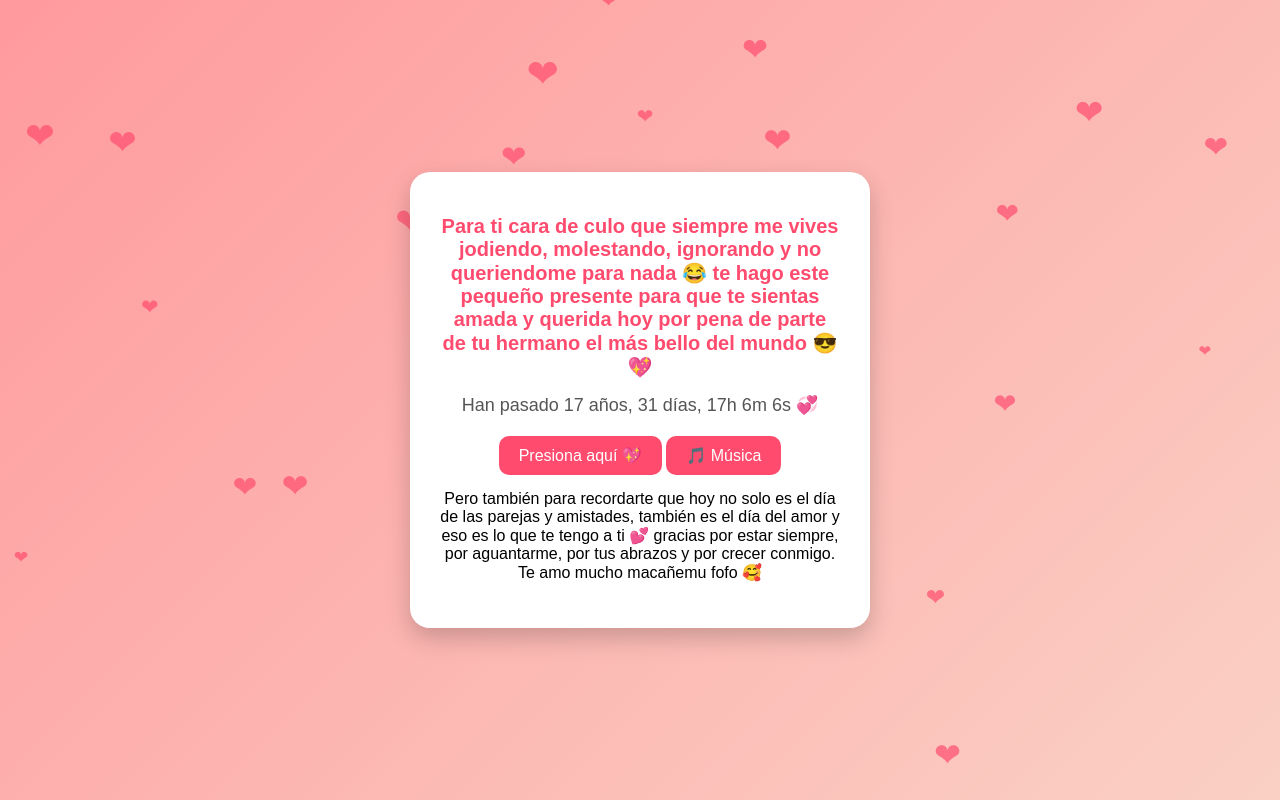
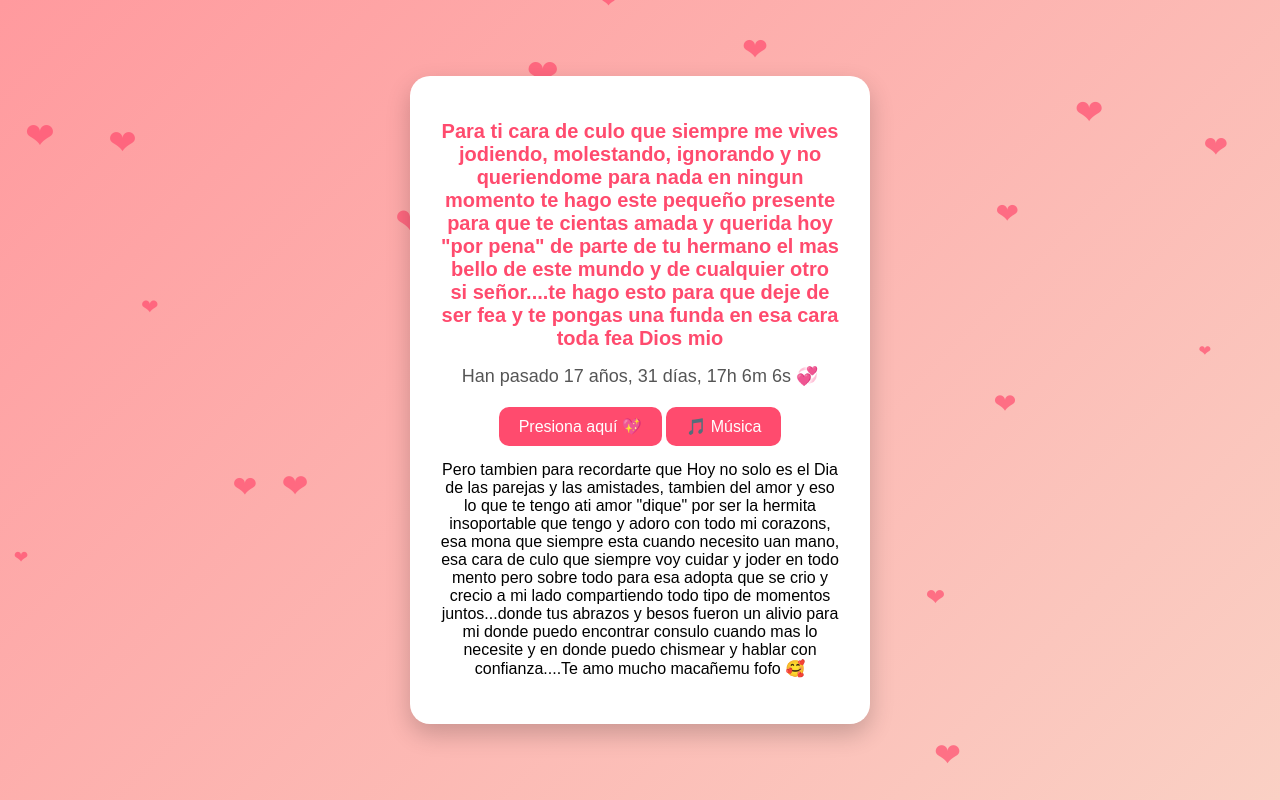
Before and after one commit to jeffri-hub/Cara-de-culito, a plain HTML site: page index.html in a window 1280 px wide. Both pictures are taken after a click on the button "Presiona aquí 💖". Drawn offline with Linux system fonts and the light colour scheme.

Commit message:
Update index.html

```diff
--- a/index.html
+++ b/index.html
@@ -93,8 +93,7 @@ for(let i=0;i<25;i++){
 
 <div class="card">
     <h1>
-    Para ti cara de culo que siempre me vives jodiendo, molestando, ignorando y no queriendome para nada 😂
-    te hago este pequeño presente para que te sientas amada y querida hoy por pena de parte de tu hermano el más bello del mundo 😎💖
+     Para ti cara de culo que siempre me vives jodiendo, molestando, ignorando y no queriendome para nada en ningun momento te hago este pequeño presente para que te cientas amada y querida hoy "por pena" de parte de tu hermano el mas bello de este mundo y de cualquier otro si señor....te hago esto para que deje de ser fea y te pongas una funda en esa cara toda fea Dios mio
     </h1>
 
     <div class="time" id="timeTogether"></div>
@@ -103,10 +102,7 @@ for(let i=0;i<25;i++){
     <button onclick="toggleMusic()">🎵 Música</button>
 
     <p id="hiddenMessage" class="hidden">
-        Pero también para recordarte que hoy no solo es el día de las parejas y amistades,
-        también es el día del amor y eso es lo que te tengo a ti 💕
-        gracias por estar siempre, por aguantarme, por tus abrazos y por crecer conmigo.
-        Te amo mucho macañemu fofo 🥰
+        Pero tambien para recordarte que Hoy no solo es el Dia de las parejas y las amistades, tambien del amor y eso lo que te tengo ati amor "dique" por ser la hermita insoportable que tengo y adoro con todo mi corazons, esa mona que siempre esta cuando necesito uan mano, esa cara de culo que siempre voy cuidar y joder en todo mento pero sobre todo para esa adopta que se crio y crecio a mi lado compartiendo todo tipo de momentos juntos...donde tus abrazos y besos fueron un alivio para mi donde puedo encontrar consulo cuando mas lo necesite y en donde puedo chismear y hablar con confianza....Te amo mucho macañemu fofo 🥰
     </p>
 </div>
 
```
